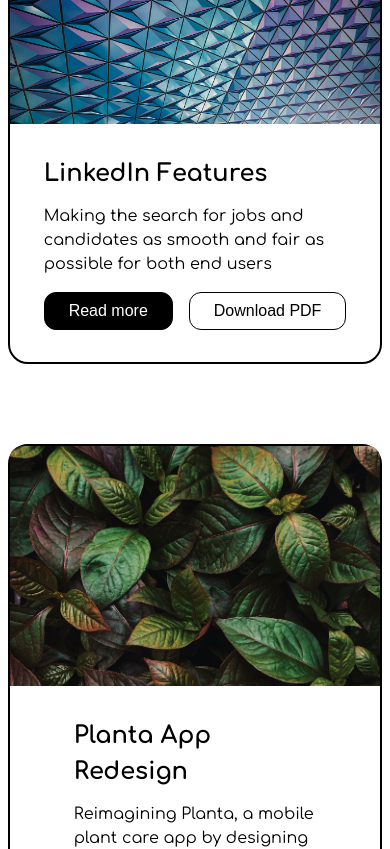
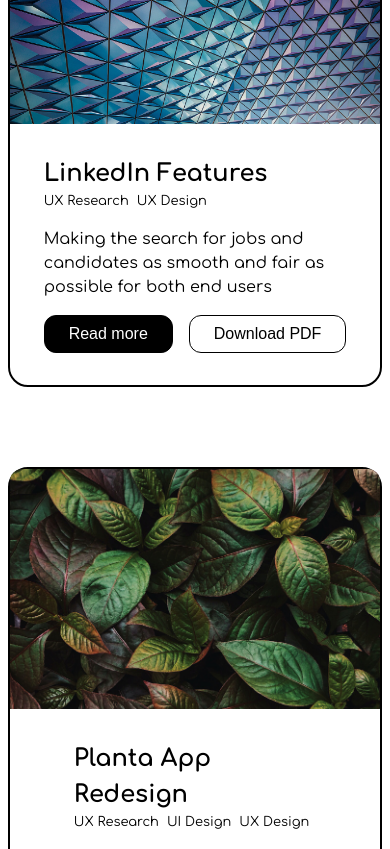
Before and after one commit to pashapear/jois-lee, a Next.js app: page / in a window 390 px wide. Shown: the part 1120-1969 px from the top of the page. Built offline with nearby package versions, Linux system fonts and the light colour scheme.

Commit message:
adds mobile project bullets

```diff
--- a/components/pages/projects.js
+++ b/components/pages/projects.js
@@ -117,10 +117,10 @@
 
 	@media (max-width: 768px) {
 		grid-template-columns: 1fr;
-		grid-template-rows: repeat(3, auto);
+		grid-template-rows: repeat(4, auto);
 		grid-template-areas:
 			"title"
-			"description"
+			"bullets"
 			"description"
 			"buttons";
 	}
@@ -128,14 +128,17 @@
 
 const CardTitle = styled.h2`
 	grid-area: title;
-
-	@media (max-width: 768px) {
-		margin-bottom: 0.75rem;
-	}
 `;
 const CardBullets = styled.div`
 	grid-area: bullets;
 	margin-top: 0.25rem;
+
+	@media (max-width: 768px) {
+		margin-top: 0;
+		margin-bottom: 1rem;
+		display: flex;
+		gap: 0.5rem;
+	}
 `;
 const CardBullet = styled.p`
 	font-size: medium;
@@ -195,13 +198,11 @@
 			<CardImage imageUrl={img.src} />
 			<CardContent isMobile={isMobile} expanded={expanded}>
 				<CardTitle>{name}</CardTitle>
-				{!isMobile && (
-					<CardBullets isMobile={isMobile}>
-						{bullets.map((bullet, idx) => (
-							<CardBullet key={idx}>{bullet}</CardBullet>
-						))}
-					</CardBullets>
-				)}
+				<CardBullets isMobile={isMobile}>
+					{bullets.map((bullet, idx) => (
+						<CardBullet key={idx}>{bullet}</CardBullet>
+					))}
+				</CardBullets>
 				<CardDescription>{description}</CardDescription>
 				{!isMobile && (
 					<CardIndex isMobile={isMobile} expanded={expanded}>
```
